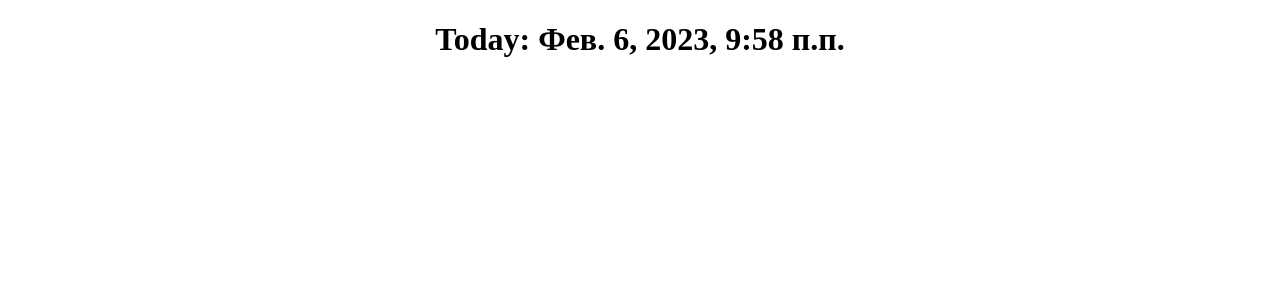
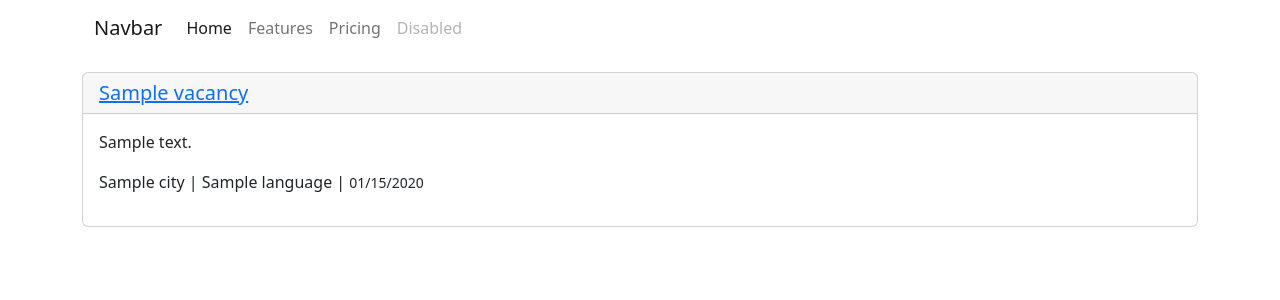
Before and after one commit to JustGithubProject/scraping_service, a Django app: page / in a window 1280 px wide. Shown: the top 300 px of the page. Run offline with Django 3.2, Linux system fonts and the light colour scheme; tables that the repository leaves empty hold one stand-in row (values such as "Sample post").

Commit message:
new templates

```diff
--- a/scraping/urls.py
+++ b/scraping/urls.py
@@ -2,5 +2,5 @@ from django.urls import path
 from .views import *
 
 urlpatterns = [
-    path('', home)
+    path('', home_view)
 ]
--- a/scraping/views.py
+++ b/scraping/views.py
@@ -1,10 +1,7 @@
 from django.shortcuts import render
-import datetime
+from .models import Vacancy
 
 
-def home(request):
-    date = datetime.datetime.now()
-    context = {
-        "date": date
-    }
-    return render(request, "home.html", context=context)
+def home_view(request):
+    obj = Vacancy.objects.all()
+    return render(request, "home.html", {"obj": obj})
--- /dev/null
+++ b/templates/base.html
@@ -0,0 +1,43 @@
+<!DOCTYPE html>
+<html lang="en">
+<head>
+    <meta charset="UTF-8">
+    <title>{%block title%}{%endblock%}</title>
+    <link rel="stylesheet" href="https://cdn.jsdelivr.net/npm/bootstrap@5.2.3/dist/css/bootstrap.min.css"
+          integrity="sha384-rbsA2VBKQhggwzxH7pPCaAqO46MgnOM80zW1RWuH61DGLwZJEdK2Kadq2F9CUG65" crossorigin="anonymous">
+    <script src="https://cdn.jsdelivr.net/npm/bootstrap@5.2.3/dist/js/bootstrap.min.js"
+            integrity="sha384-cuYeSxntonz0PPNlHhBs68uyIAVpIIOZZ5JqeqvYYIcEL727kskC66kF92t6Xl2V"
+            crossorigin="anonymous"></script>
+</head>
+<body>
+<div class="container">
+    <nav class="navbar navbar-expand-lg bg-body-tertiary">
+        <div class="container-fluid">
+            <a class="navbar-brand" href="#">Navbar</a>
+            <button class="navbar-toggler" type="button" data-bs-toggle="collapse" data-bs-target="#navbarNav"
+                    aria-controls="navbarNav" aria-expanded="false" aria-label="Toggle navigation">
+                <span class="navbar-toggler-icon"></span>
+            </button>
+            <div class="collapse navbar-collapse" id="navbarNav">
+                <ul class="navbar-nav">
+                    <li class="nav-item">
+                        <a class="nav-link active" aria-current="page" href="#">Home</a>
+                    </li>
+                    <li class="nav-item">
+                        <a class="nav-link" href="#">Features</a>
+                    </li>
+                    <li class="nav-item">
+                        <a class="nav-link" href="#">Pricing</a>
+                    </li>
+                    <li class="nav-item">
+                        <a class="nav-link disabled">Disabled</a>
+                    </li>
+                </ul>
+            </div>
+        </div>
+    </nav>
+    {% block content%}
+    {% endblock %}
+</div>
+</body>
+</html>
--- a/templates/home.html
+++ b/templates/home.html
@@ -1,10 +1,14 @@
-<!DOCTYPE html>
-<html lang="en">
-<head>
-    <meta charset="UTF-8">
-    <title>Scraping Project</title>
-</head>
-<body>
-    <h1 align="center">Today: {{date}}</h1>
-</body>
-</html>
+{% extends 'base.html'%}
+
+{%block title%}Home page{%endblock%}
+{% block content%}
+{% for i in obj%}
+<div class="card my-3">
+    <h5 class="card-header"><a href="{{i.url}}">{{i.title}}</a></h5>
+    <div class="card-body">
+        <p class="card-text">{{i.description}}</p>
+        <p>{{i.city.name}} | {{i.language.name}} | <small>{{i.timestamp|date:"SHORT_DATE_FORMAT"}}</small></p>
+    </div>
+</div>
+{% endfor %}
+{%endblock%}
```
